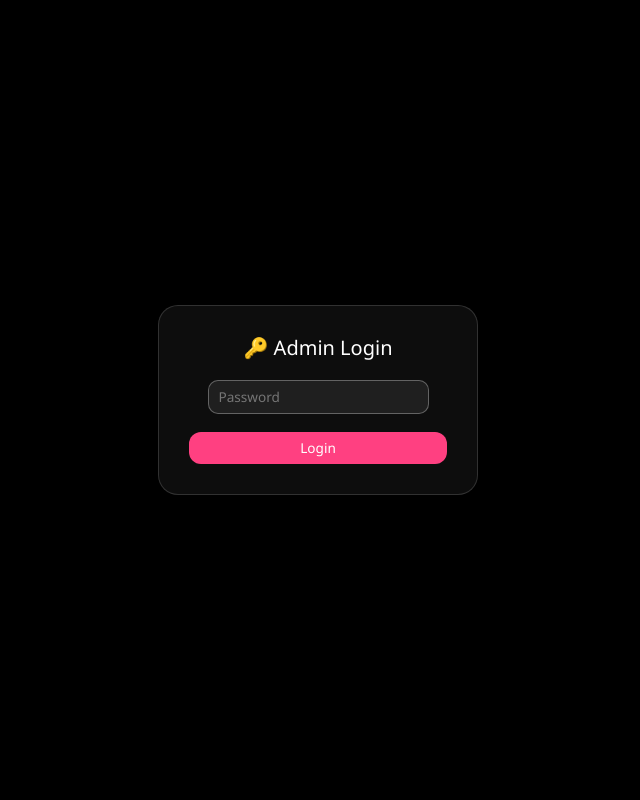
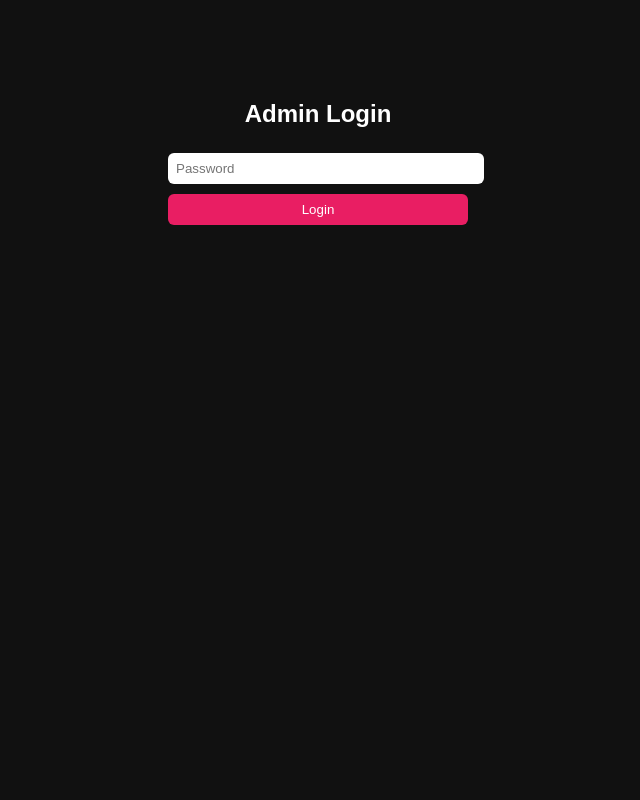
Before and after one commit to 9v1h3r3/OK, a Flask app: page /admin/login in a window 1280 px wide. Shown: the whole page, without its empty margins (322-962 px from the left). Run offline with Flask 3, Linux system fonts and the light colour scheme.

Commit message:
Update admin_login.html

```diff
--- a/templates/admin_login.html
+++ b/templates/admin_login.html
@@ -2,89 +2,25 @@
 <html lang="en">
 <head>
 <meta charset="UTF-8">
-<title>Admin Login 🔑</title>
-<link href="https://cdn.jsdelivr.net/npm/bootstrap@5.0.2/dist/css/bootstrap.min.css" rel="stylesheet">
+<meta name="viewport" content="width=device-width, initial-scale=1.0">
+<title>Admin Login</title>
 <style>
-body {
-    background: #000;
-    color: #fff;
-    font-family: 'Segoe UI', sans-serif;
-    display: flex;
-    justify-content: center;
-    align-items: center;
-    height: 100vh;
-    margin: 0;
-}
-
-/* Floating login panel */
-.login-panel {
-    background: rgba(255, 255, 255, 0.05);
-    border: 1px solid rgba(255,255,255,0.15);
-    border-radius: 20px;
-    padding: 30px;
-    width: 320px;
-    box-shadow: 0 8px 30px rgba(0,0,0,0.7);
-    backdrop-filter: blur(12px);
-    text-align: center;
-}
-
-.login-panel h5 {
-    margin-bottom: 20px;
-    color: #fff;
-}
-
-.form-control-sm {
-    background: rgba(255,255,255,0.08);
-    border: 1px solid rgba(255,255,255,0.3);
-    color: #fff;
-    border-radius: 10px;
-    padding: 6px 10px;
-    font-size: 0.85rem;
-    margin-bottom: 10px;
-}
-
-.form-control-sm:focus {
-    outline: none;
-    border-color: #ff4081;
-    box-shadow: 0 0 8px rgba(255,64,129,0.6);
-}
-
-.btn-main {
-    background: #ff4081;
-    color: #fff;
-    border: none;
-    border-radius: 12px;
-    font-size: 0.85rem;
-    padding: 6px 0;
-    width: 100%;
-    margin-top: 8px;
-    transition: 0.2s;
-}
-
-.btn-main:hover {
-    background: #ff79a9;
-    transform: scale(1.03);
-}
-
-.error-msg {
-    color: #ff6b6b;
-    font-size: 0.8rem;
-    margin-top: 6px;
-}
+body { background:#111; color:white; font-family:Arial,sans-serif; }
+.container { max-width:300px; margin:100px auto; text-align:center; }
+input, button { width:100%; margin:5px 0; padding:8px; border-radius:6px; border:none; }
+button { background:#e91e63; color:white; cursor:pointer; }
+button:hover { background:#d81b60; }
+.error { color:#ff5555; }
 </style>
 </head>
 <body>
-
-<div class="login-panel">
-    <h5>🔑 Admin Login</h5>
-    <form method="POST">
-        <input type="password" name="password" placeholder="Password" class="form-control-sm" required>
-        <button type="submit" class="btn-main">Login</button>
-    </form>
-    {% if error %}
-    <div class="error-msg">{{ error }}</div>
-    {% endif %}
+<div class="container">
+<h2>Admin Login</h2>
+{% if error %}<div class="error">{{ error }}</div>{% endif %}
+<form method="POST">
+    <input type="password" name="password" placeholder="Password" required>
+    <button type="submit">Login</button>
+</form>
 </div>
-
 </body>
 </html>
```
